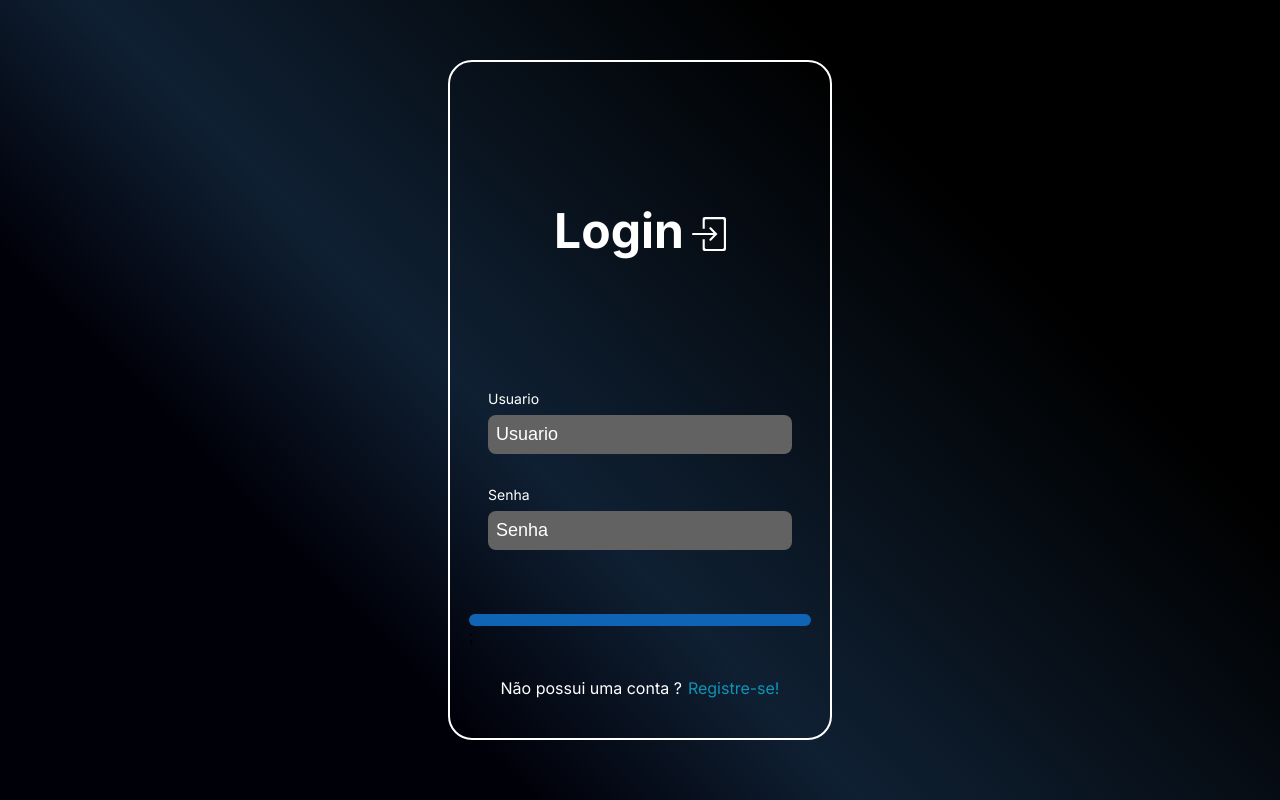
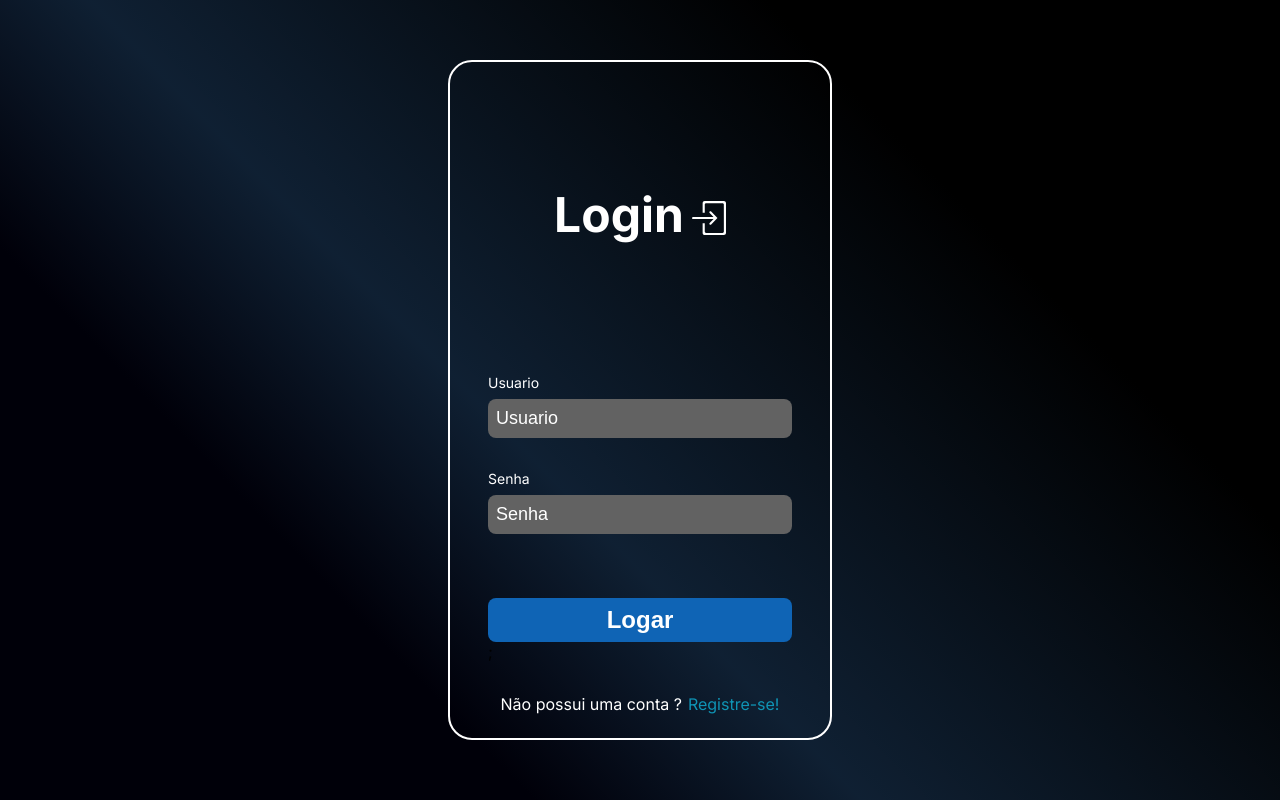
Before and after one commit to EduardoScrobote/eduanimelist, a Next.js app: page / in a window 1280 px wide. Built offline with nearby package versions, Linux system fonts and the light colour scheme.

Commit message:
fix: fix login button text

```diff
--- a/app/page.tsx
+++ b/app/page.tsx
@@ -24,9 +24,7 @@ export default function Home() {
           </Header>
           <InputText value="Usuario" width="80%" height="4rem" mt="8px" />
           <InputText value="Senha" width="80%" height="4rem" mt="8px" />
-          <Button width="90%" height="4rem">
-            Logar
-          </Button>
+          <Button width="80%" height="6rem" name="Logar" />
           <Text color="white" fontSize="16px">
             Não possui uma conta ?
             <Text color="#0f94b5" ml="6px" fontSize="16px">
```
